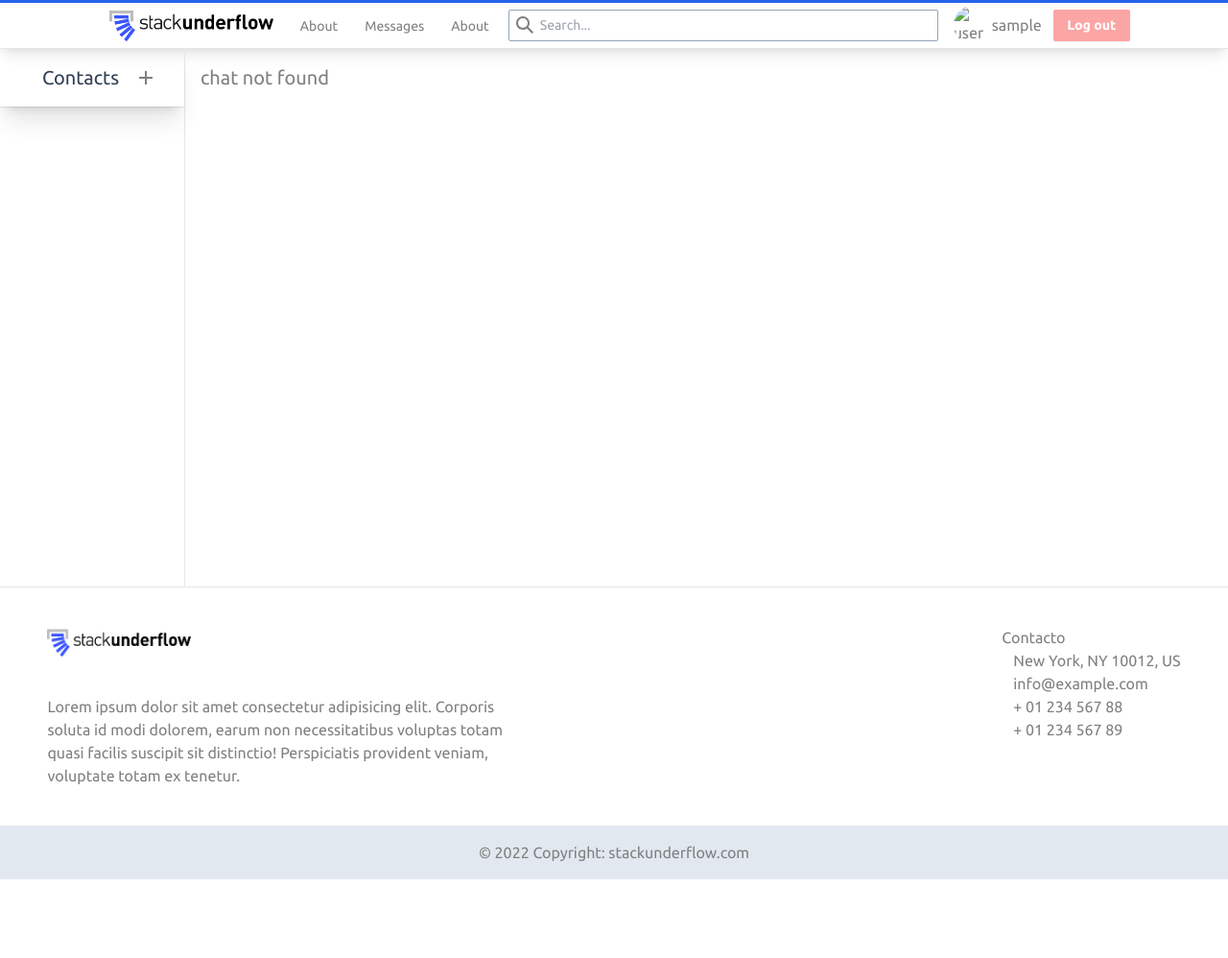
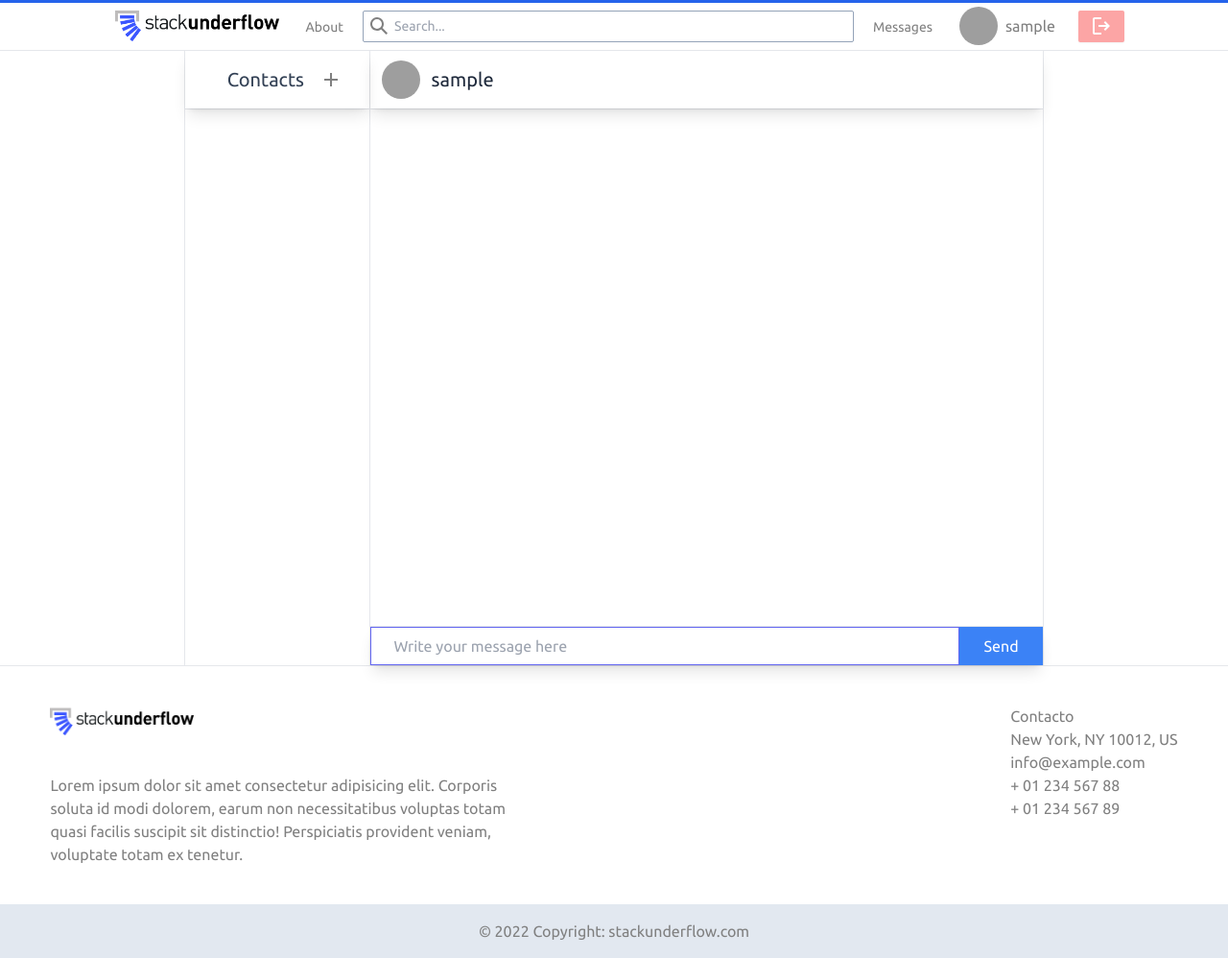
Before and after one commit to racomaty/Stack-Underflow, a Django app: a page that uses chat/templates/chat/chat.html in a window 1280 px wide. Shown: the whole page at 96% size. Before the commit the page ends 916 px from the top, so only its background shows below. Run offline with Django 4.2, Linux system fonts and the light colour scheme; the visitor is signed in with stand-in values (Sample User, id 1); data comes from the database, SQL or seed files in the repository; data that the repository does not hold is empty; some libraries are stand-ins or nearby versions; grey boxes are pictures that could not be loaded.

Commit message:
Profile & Edit user done

```diff
--- a/accounts/templates/accounts/login.html
+++ b/accounts/templates/accounts/login.html
@@ -25,7 +25,7 @@
         <hr>
         <div class="flex flex-row items-center justify-around m-5 gap-5">
             <p class="text-sm">No eres miembro? </p>
-            <a href="{% url 'accounts:register' %}">
+            <a href="{% url 'accounts:signup' %}">
                 <button type="button"
                     class="self-center px-3 w-[75px] h-[33px] font-semibold text-sm bg-sky-500 hover:bg-sky-400 text-white rounded-sm shadow-sm">Sign
                     up</button>
--- a/accounts/urls.py
+++ b/accounts/urls.py
@@ -6,6 +6,8 @@ app_name = 'accounts'
 
 urlpatterns = [
     path('login', login, name='login'),
-    path('register', register, name='register'),
+    path('signup', signup, name='signup'),
     path('logout', LogoutView.as_view(template_name='accounts/logout.html'), name='logout'),
+    path('profile/<str:username>/', profile, name='profile'),
+    path('editProfile', editProfile, name="editProfile"),
 ]
--- a/chat/templates/chat/chat.html
+++ b/chat/templates/chat/chat.html
@@ -2,20 +2,22 @@
 
 {% block chat %}
     {% if contact %}
-    <div class="flex flex-row items-center px-4 z-10 shadow-xl">
+        <a href="{% url 'accounts:profile' contact %}" class="z-10 shadow-lg flex flex-row min-h-[60px] items-center">
+            <div class="flex flex-row items-center mx-3 h-fit w-fit hover:bg-gray-200 hover:rounded-full">
                 <img src="{{contact.avatar}}" alt="avatar" class="w-10 h-10 object-cover rounded-full">
-        <h3 class="text-xl p-4 text-slate-800">{{contact.username}}</h3>
+                <h3 class="text-xl text-slate-800 px-3">{{contact.username}}</h3>
             </div>
+        </a>
         <hr>
         <div class="flex flex-row h-full overflow-y-scroll">
             <ul class="w-full">
                 {% for message in messages %}
-            <li class="flex flex-col w-full p-3">
+                <li class="p-3">
                     <p class="text-xs text-slate-400">{{message.date}}</p>
-                <div class="flex flex-row items-center w-full">
+                    <div class="flex flex-row items-center text-slate-800">
                         <img src="{{message.sender.avatar}}" alt="avatar" class="w-10 h-10 object-cover rounded-full">
-                    <p class="px-2 text-slate-800">{{message.sender}}:</p>
-                    <p class="px-2 text-slate-800">{{message.message}}</p>
+                        <p class="px-2 underline">{{message.sender}}:</p>
+                        <div class="">{{message.message}}</div>
                     </div>
                 </li>
                 <hr>
@@ -24,16 +26,21 @@
         </div>
 
         <hr>
-    <div class="flex flex-col justify-self-end">
+
         <form action="{% url 'chat:sendMessage' %}" method="post" class="flex flex-row z-10 shadow-lg">
             {% csrf_token %}
             <input type="text" name="message" id="message" placeholder="Write your message here" class="z-20 border border-indigo-500 focus:outline-indigo-500 px-6 w-full h-10">
             <input type="text" hidden placeholder="contact username" name="username" value="{{contact.username}}">
             <button type="submit" class="w-[100px] h-10 bg-blue-500 text-white">Send</button>
         </form>
+
+    {% elif contact == None %}
+
+        <div class="flex flex-col justify-center h-full w-full items-center text-xl text-slate-800">
+            {{ error }}
+            <a href="{% url 'chat:messages' %}">
+                <button class="w-[80px] m-4 h-8 bg-blue-500 text-white text-sm">Go back</button>
+            </a>
         </div>
-    {% elif contact == None %}
-    <h3 class="text-xl p-4">{{error}}</h3>
     {% endif %}
-
 {% endblock %}
--- a/chat/templates/chat/messages.html
+++ b/chat/templates/chat/messages.html
@@ -1,10 +1,12 @@
 {% extends 'main/layout.html' %}
 
 {% block main %}
-<div class="flex flex-col items-center justify-center w-full h-[70%]">
-    <div class="flex flex-row w-full h-[100%] divide-x">
+<div class="flex flex-col items-center justify-center w-full min-h-full">
+    <div class="flex flex-row w-[70vw] h-[100%] divide-x border-x">
+
+        <!--- Aside -->
         <div class="flex flex-col w-[15vw] h-[100%] ">
-            <div class="flex flex-row items-center justify-center z-10 shadow-xl">
+            <div class="flex flex-row items-center justify-center z-10 shadow-lg">
                 <h2 class="p-4 text-xl text-slate-700">Contacts</h2>
                 <a href="{% url 'chat:messages' %}" class="flex flex-col items-center">
                     <button class="rounded-full hover:bg-slate-200 self-center items-center"><svg xmlns="http://www.w3.org/2000/svg" class="self-center" fill="grey" height="24" width="24"><path d="M11 19v-6H5v-2h6V5h2v6h6v2h-6v6Z"/></svg></button>
@@ -13,26 +15,29 @@
             <hr>
             <ul>
                 {% for contact in contacts %}
-                <li class="flex flex-row items-center">
+                <li>
+                    <a href="{% url 'chat:chat' contact.username %}" class="flex flex-row items-center w-full h-full hover:bg-gray-200">
                         <img src="{{contact.avatar}}" alt="contact avatar" class="w-10 h-10 object-cover rounded-full mx-4 my-2">
-                    <a href="{% url 'chat:chat' contact.username %}">{{ contact.username }}</a>
+                        <p>{{ contact.username }}</p>
+                    </a>
                 </li>
                 <hr>
                 {% endfor %}
             </ul>
         </div>
 
-        <div class="flex flex-col w-[85vw] h-full ">
+        <!--- Main -->
+        <div class="flex flex-col w-[55vw] h-full">
             {% block chat %}
                 <div class="flex flex-col items-center justify-center w-full h-full">
                     <h3 class="text-xl p-4 text-slate-700 self-center">Start a new conversation</h3>
                     <form action="{% url 'chat:newChat' %}" method="post" class="p-4 self-center">
                         {% csrf_token %}
-                    <input type="text" name="contact" id="contact" placeholder="Username" class="focus:outline-indigo-500 px-6 w-50 h-10 border">
+                        <input required type="text" name="contact" id="contact" placeholder="Username" class="focus:outline-indigo-500 px-6 w-50 h-10 border">
                         <button type="submit" class="w-[100px] h-10 bg-blue-500 text-white">Start</button>
                     </form>
+
                     <p class="text-red-400">{{error}}</p>
-
                 </div>
             {% endblock %}
         </div>
--- a/chat/urls.py
+++ b/chat/urls.py
@@ -5,7 +5,7 @@ app_name = 'chat'
 
 urlpatterns = [
     path('', messages, name='messages'),
-    path('chat/', newChat, name='newChat'),
+    path('newChat/', newChat, name='newChat'),
     path('chat/<str:username>/', chat, name='chat'),
     path('sendMessage/', sendMessage, name='sendMessage'),
 ]
--- a/chat/views.py
+++ b/chat/views.py
@@ -5,12 +5,11 @@ import os
 from django.conf import settings
 from .models import *
 
-
-# Create your views here.
 @login_required
 def messages(request):
     return render(request, 'chat/messages.html', {'userAvatar': getAvatar(request.user), 'contacts': getContacts(request)})
 
+@login_required
 def newChat(request):
     if request.method == 'POST':
         try:
@@ -20,21 +19,23 @@ def newChat(request):
         except:
             return render(request, 'chat/messages.html', {'userAvatar': getAvatar(request.user), 'contacts': getContacts(request), 'error': 'User not found'})
 
+@login_required
 def chat(request, username):
     try:
         contact = User.objects.get(username=username)
         contact.avatar = getAvatar(contact)
         return render(request, 'chat/chat.html', {'userAvatar': getAvatar(request.user), 'contact': contact, 'messages': getContactMessages(request, contact), 'contacts': getContacts(request)})
     except:
-        return render(request, 'chat/chat.html', {'error': 'chat not found'})
+        return render(request, 'chat/chat.html', {'userAvatar': getAvatar(request.user), 'contacts': getContacts(request), 'error': 'User not found'})
 
+@login_required
 def sendMessage(request):
     if request.method == 'POST':
         message = Message.objects.create(sender=request.user, receiver=User.objects.get(username=request.POST['username']), message=request.POST['message'])
         message.save()
         return redirect('chat:chat', username=request.POST['username'])
-### Functions
 
+################### Functions
 def getContacts (request):
     if request.user.id:
         contacts = []
--- a/main/templates/main/inicio.html
+++ b/main/templates/main/inicio.html
@@ -1,7 +1,7 @@
 {% extends './layout.html' %}
 
 {% block main %}
-<div class="flex flex-col items-center justify-center w-full min-h-[70%] py-32 px-16">
+<div class="flex flex-col items-center justify-center w-full min-h-[100%]">
     <h1>Inicio</h1>
 </div>
 {% endblock %}
--- a/main/templates/main/layout.html
+++ b/main/templates/main/layout.html
@@ -1,13 +1,14 @@
 {% load static %}
 <!doctype html>
 <html lang="en">
+
 <head>
     <title>Stack Underflow</title>
     <script src="https://cdn.tailwindcss.com"></script>
     <link rel="preconnect" href="https://fonts.googleapis.com">
     <link rel="preconnect" href="https://fonts.gstatic.com" crossorigin>
     <link href="https://fonts.googleapis.com/css2?family=Ubuntu:wght@300;400;700&display=swap" rel="stylesheet">
-    <link rel="shortcut icon" type="image/png" href="{% static 'favicon.png' %}"/>
+    <link rel="shortcut icon" type="image/png" href="{% static 'favicon.png' %}" />
     <style>
         body {
             font-family: 'Ubuntu', sans-serif;
@@ -15,22 +16,24 @@
         }
     </style>
 </head>
+
 <body class="h-[100vh]">
-
+    <main class="flex flex-col h-full w-full relative top-[53px]">
         {% include './partials/navbar.html' %}
 
         {% if message %}
         <div class="w-full flex flex-row">
-
             <h4 class="">{{ message }}</h4>
-
         </div>
         {% endif %}
 
+        <div class="flex flex-col min-w-full min-h-[80vh] ">
             {% block main %}
             {% endblock %}
+        </div>
 
         {% include './partials/footer.html' %}
-    <script src="https://cdn.jsdelivr.net/npm/bootstrap@5.2.0/dist/js/bootstrap.bundle.min.js" integrity="sha384-A3rJD856KowSb7dwlZdYEkO39Gagi7vIsF0jrRAoQmDKKtQBHUuLZ9AsSv4jD4Xa" crossorigin="anonymous"></script>
+    </main>
 </body>
+
 </html>
--- a/main/templates/main/partials/footer.html
+++ b/main/templates/main/partials/footer.html
@@ -15,13 +15,12 @@
 
                 <div class="">
                     <h6 class="">Contacto</h6>
-                    <p><i class="fas fa-home me-3"></i> New York, NY 10012, US</p>
+                    <p> New York, NY 10012, US</p>
                     <p>
-                        <i class="fas fa-envelope me-3"></i>
                         info@example.com
                     </p>
-                    <p><i class="fas fa-phone me-3"></i> + 01 234 567 88</p>
-                    <p><i class="fas fa-print me-3"></i> + 01 234 567 89</p>
+                    <p> + 01 234 567 88</p>
+                    <p> + 01 234 567 89</p>
                 </div>
             </div>
         </div>
@@ -29,7 +28,7 @@
 
     <div class="text-center p-4 w-full bg-slate-200">
         © 2022 Copyright:
-        <a class="text-reset fw-bold" href="">stackunderflow.com</a>
+        <a href="">stackunderflow.com</a>
     </div>
 </footer>
 <!-- Footer -->
--- a/main/templates/main/partials/navbar.html
+++ b/main/templates/main/partials/navbar.html
@@ -1,6 +1,6 @@
 {% load static %}
 
-<nav class="flex flex-col w-full bg-white h-[50px] justify-between z-20 shadow-lg">
+<nav class="flex flex-col w-full bg-white h-[53px] justify-between z-20 fixed top-0">
   <div class="h-[3px] bg-blue-600 w-full"></div>
   <div class="h-full justify-center items-center ">
     <ul class="flex flex-row w-full gap-1 self-center justify-center items-center h-full">
@@ -11,25 +11,24 @@
         <a href="{% url 'main:about' %}" class="text-sm rounded-full p-2 px-3 hover:bg-gray-200">About</a>
       </li>
       <li>
+        <div class="flex flex-row items-center w-[40vw] h-full mx-1">
+          <svg aria-hidden="true" class="mx-2" width="18" height="18" viewBox="0 0 18 18"><path fill="grey" d="m18 16.5-5.14-5.18h-.35a7 7 0 1 0-1.19 1.19v.35L16.5 18l1.5-1.5ZM12 7A5 5 0 1 1 2 7a5 5 0 0 1 10 0Z"></path></svg>
+          <input type="input" class="absolute bg-transparent h-[33px] border gap-2 px-8 w-[40vw] border-slate-400 rounded-sm focus:outline-indigo-500 text-sm" placeholder="Search...">
+        </div>
+      </li>
+      <li>
         <a href="{% url 'chat:messages' %}" class="text-sm rounded-full p-2 px-3 hover:bg-gray-200">Messages</a>
       </li>
-      <li>
-        <a href="{% url 'main:about' %}" class="text-sm rounded-full p-2 px-3 hover:bg-gray-200">About</a>
-      </li>
-      <li>
-        <div class="flex flex-row items-center w-[35vw] h-full mx-1">
-          <svg aria-hidden="true" class="mx-2" width="18" height="18" viewBox="0 0 18 18"><path fill="grey" d="m18 16.5-5.14-5.18h-.35a7 7 0 1 0-1.19 1.19v.35L16.5 18l1.5-1.5ZM12 7A5 5 0 1 1 2 7a5 5 0 0 1 10 0Z"></path></svg>
-          <input type="input" class="absolute bg-transparent h-[33px] border gap-2 px-8 w-[35vw] border-slate-400 rounded-sm focus:outline-indigo-500 text-sm" placeholder="Search...">
-        </div>
-      </li>
       {% if request.user.is_authenticated %}
-        <li class="flex flex-row items-center px-2">
-          <img src="{{userAvatar}}" alt="user avatar" class="h-10 w-10 object-cover rounded-full">
-          <p>{{request.user.username}}</p>
+        <li class="h-full m-1 self-center items-center hover:bg-gray-200">
+          <a href="{% url 'accounts:profile' request.user %}" class="flex flex-row items-center mx-2 h-full">
+            <img src="{{userAvatar}}" alt="user avatar" class="h-10 w-10 object-cover rounded-full">
+            <p class="mx-2">{{request.user.username}}</p>
+          </a>
         </li>
         <li>
           <a href="{% url 'accounts:logout' %}">
-            <button type="button" class="self-center px-3 w-[80px] h-[33px] font-semibold text-sm bg-red-300 hover:bg-red-400 text-white rounded-sm shadow-sm">Log out</button>
+            <button type="button" class="flex flex-row items-center gap-1 self-center px-3 w-fit h-[33px] font-semibold text-sm bg-red-300 hover:bg-red-400 text-white rounded-sm shadow-sm"><svg xmlns="http://www.w3.org/2000/svg" fill="white" height="24" width="24"><path d="M5 21q-.825 0-1.413-.587Q3 19.825 3 19V5q0-.825.587-1.413Q4.175 3 5 3h7v2H5v14h7v2Zm11-4-1.375-1.45 2.55-2.55H9v-2h8.175l-2.55-2.55L16 7l5 5Z"/></svg></button>
           </a>
         </li>
       {% else %}
@@ -39,12 +38,12 @@
           </a>
         </li>
         <li>
-          <a href="{% url 'accounts:register' %}">
+          <a href="{% url 'accounts:signup' %}">
             <button type="button" class="self-center px-3 w-[75px] h-[33px] font-semibold text-sm bg-sky-500 hover:bg-sky-400 text-white rounded-sm shadow-sm">Sign up</button>
           </a>
         </li>
       {% endif %}
     </ul>
   </div>
+  <hr>
 </nav>
-<hr>
--- a/main/views.py
+++ b/main/views.py
@@ -11,12 +11,10 @@ def inicio(request):
 def about(request):
     return render(request,"main/about.html", {'userAvatar': getAvatar(request)})
 
-
 def getAvatar (request):
     if request.user.id:
         avList = Avatar.objects.all().filter(user=request.user.id)
         if len(avList) > 0:
-            print(avList[0].image.url)
             return avList[0].image.url
         else:
             return os.path.join(settings.MEDIA_URL, 'avatars/default.png')
```
Also changed, not shown: accounts/forms.py (+24 -3 lines), accounts/templates/accounts/editProfile.html (added, +35 -0 lines), accounts/templates/accounts/profile.html (added, +40 -0 lines), accounts/templates/accounts/signup.html (renamed from accounts/templates/accounts/register.html, +11 -6 lines), accounts/views.py (+58 -13 lines), 1 other file. Lines whose indentation alone changed are shown as unchanged.
